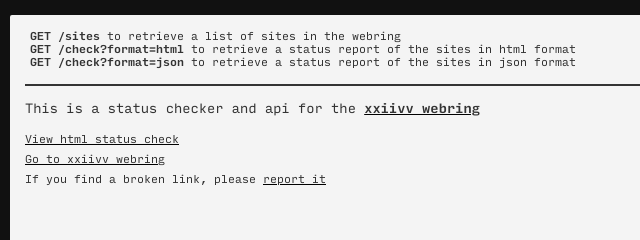
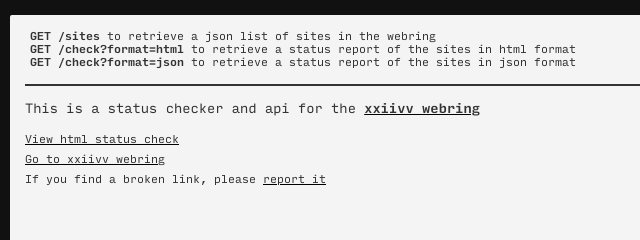
Before and after one commit to ckipp01/webring-checker, a website: page index.html in a window 1280 px wide. Shown: the top 240 px of the page, 5-645 px from the left. Drawn offline with Linux system fonts and the light colour scheme.

Commit message:
update index.html to include json

```diff
--- a/index.html
+++ b/index.html
@@ -11,7 +11,7 @@
   <body>
     <div>
       <ul>
-        <li><code>GET /sites</code> to retrieve a list of sites in the webring</li>
+        <li><code>GET /sites</code> to retrieve a json list of sites in the webring</li>
         <li><code>GET /check?format=html</code> to retrieve a status report of the sites in html format</li>
         <li><code>GET /check?format=json</code> to retrieve a status report of the sites in json format</li>
       </ul>
```
